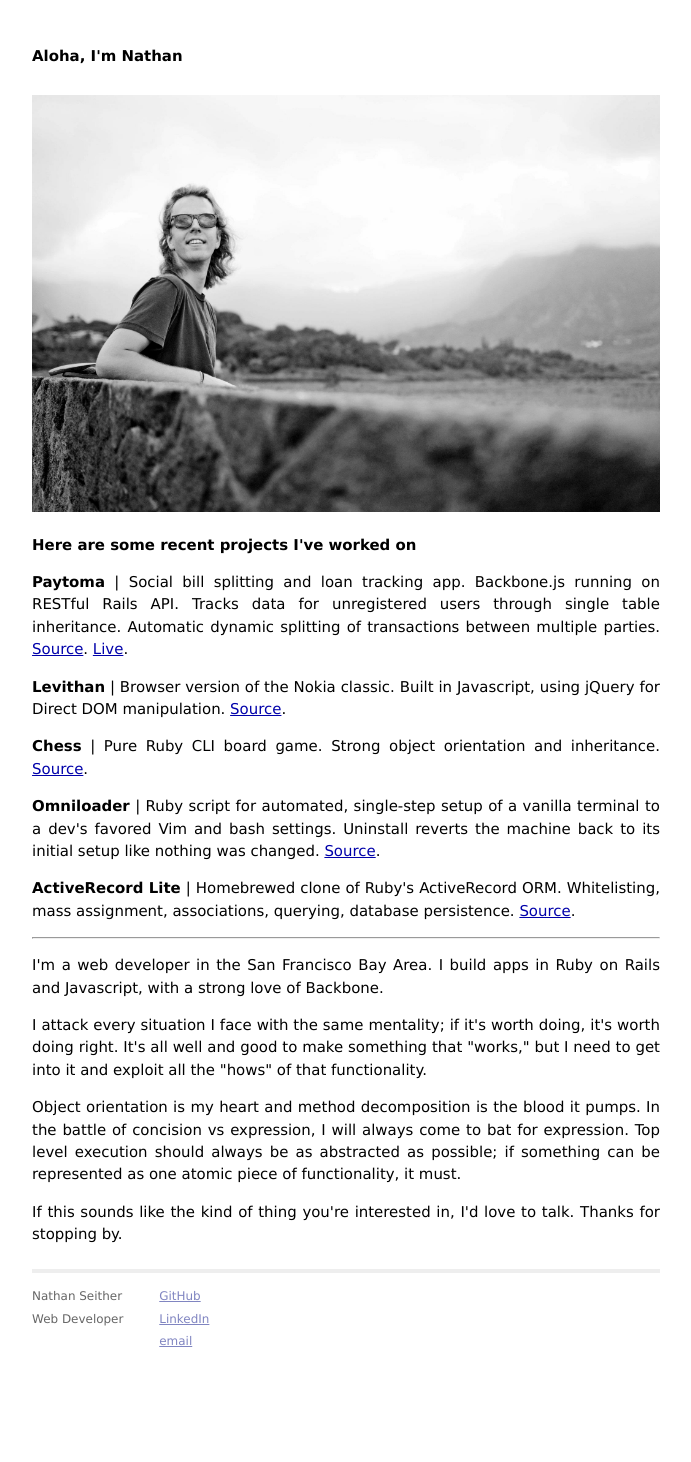
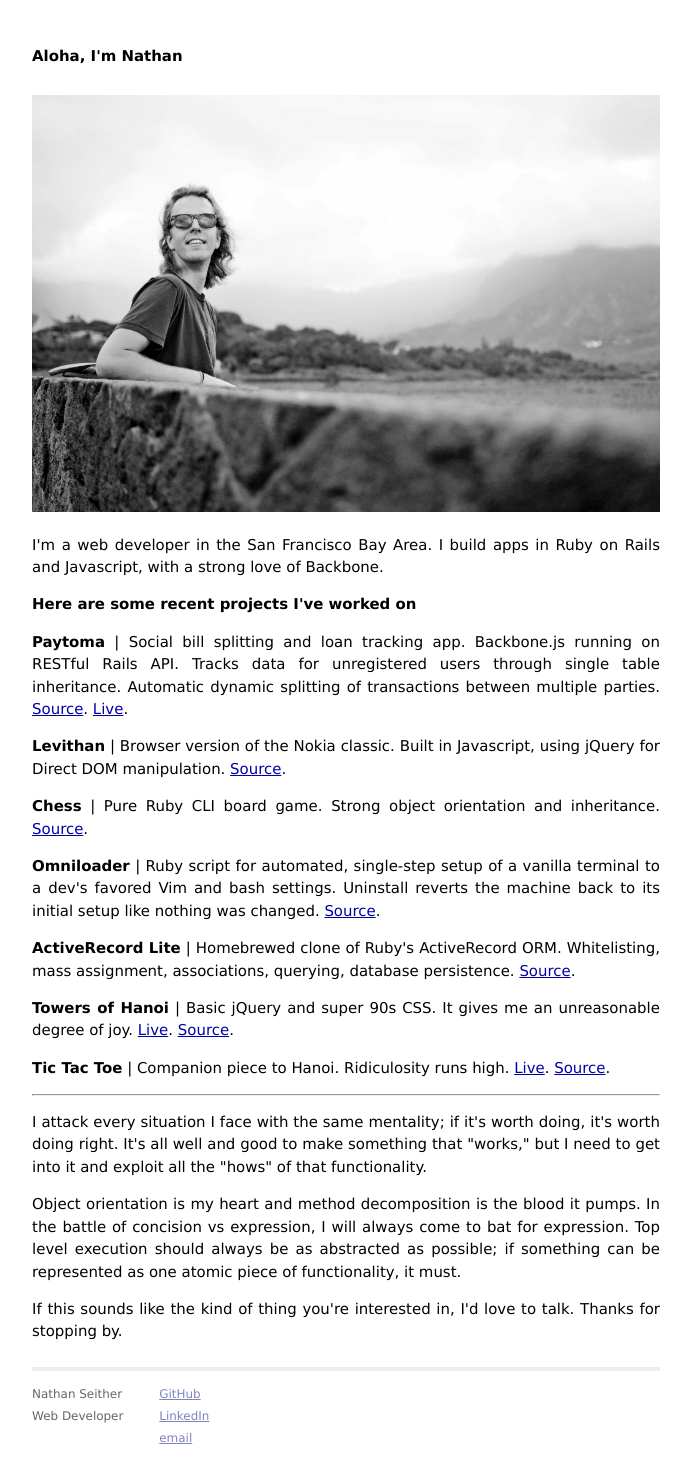
Before and after one commit to Supernats/Supernats.github.io, a Jekyll site: the page built from index.html, in a window 1280 px wide. Shown: the whole page, without its empty margins (294-985 px from the left). Built offline with Jekyll 4.4.1, drawn with Linux system fonts in a browser that asks for light colours; Markdown is read by kramdown in place of the engine named in the settings; before the commit the page ends 1365 px from its top, so only the background shows below that.

Commit message:
add links to hanoi and ttt

```diff
--- a/index.html
+++ b/index.html
@@ -11,6 +11,10 @@ title: Nathan Seither
       src="/assets/img/koolau_bw.jpg"
     >
   </div>
+
+    <p class="personal-text">
+      I'm a web developer in the San Francisco Bay Area. I build apps in Ruby on Rails and Javascript, with a strong love of Backbone.
+    </p>
 
   <div id="projects">
     <p class="project-summary">
@@ -34,16 +38,20 @@ title: Nathan Seither
     <p class="project-text">
       <strong>ActiveRecord Lite</strong> | Homebrewed clone of Ruby's ActiveRecord ORM. Whitelisting, mass assignment, associations, querying, database persistence. <a href="https://github.com/supernats/active_record_lite">Source</a>.
     </p>
+
+    <p class"project-text">
+    <strong>Towers of Hanoi</strong> | Basic jQuery and super 90s CSS. It gives me an unreasonable degree of joy. <a href="./hanoi/hanoi.html">Live</a>. <a href="https://github.com/supernats/hanoi">Source</a>.
+    </p>
+
+    <p class"project-text">
+    <strong>Tic Tac Toe</strong> | Companion piece to Hanoi. Ridiculosity runs high. <a href="./tic-tac-toe/ttt.html">Live</a>. <a href="https://github.com/supernats/tic-tac-toe">Source</a>.
+    </p>
+
   </div>
 
   <hr>
 
   <div id="personal">
-
-
-    <p class="personal-text">
-      I'm a web developer in the San Francisco Bay Area. I build apps in Ruby on Rails and Javascript, with a strong love of Backbone.
-    </p>
 
     <p class="personal-text">
       I attack every situation I face with the same mentality; if it's worth doing, it's worth doing right. It's all well and good to make something that "works," but I need to get into it and exploit all the "hows" of that functionality.
```
